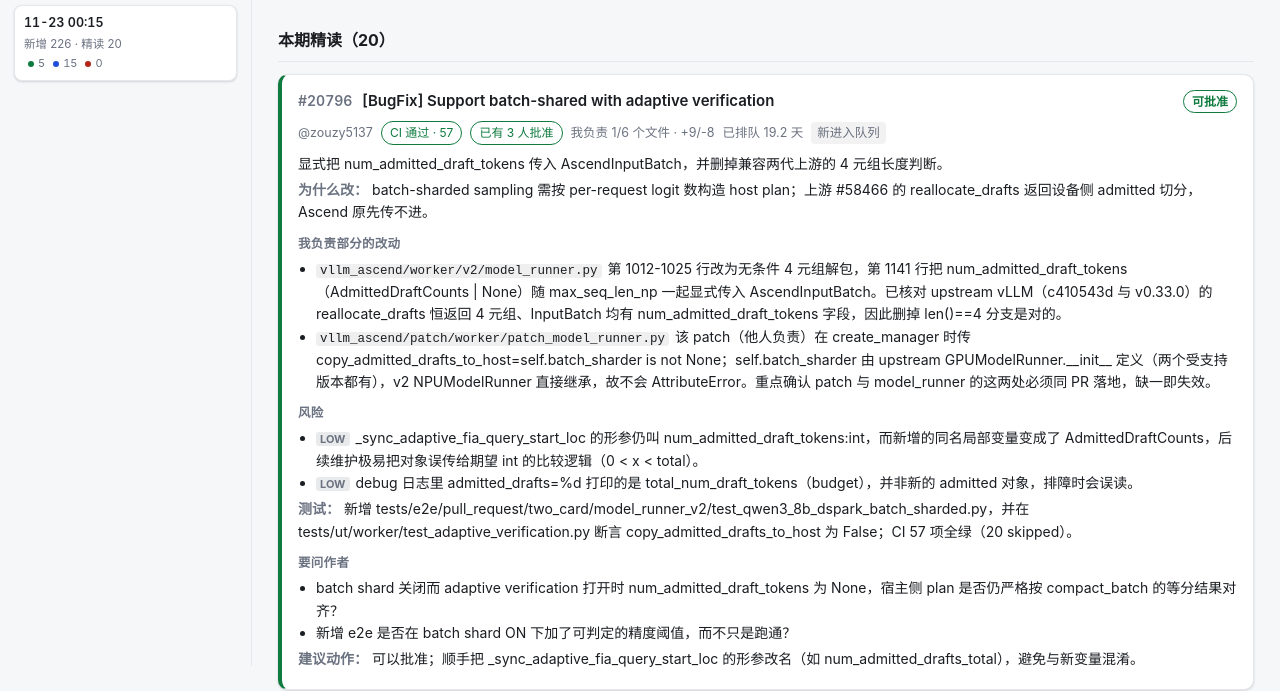
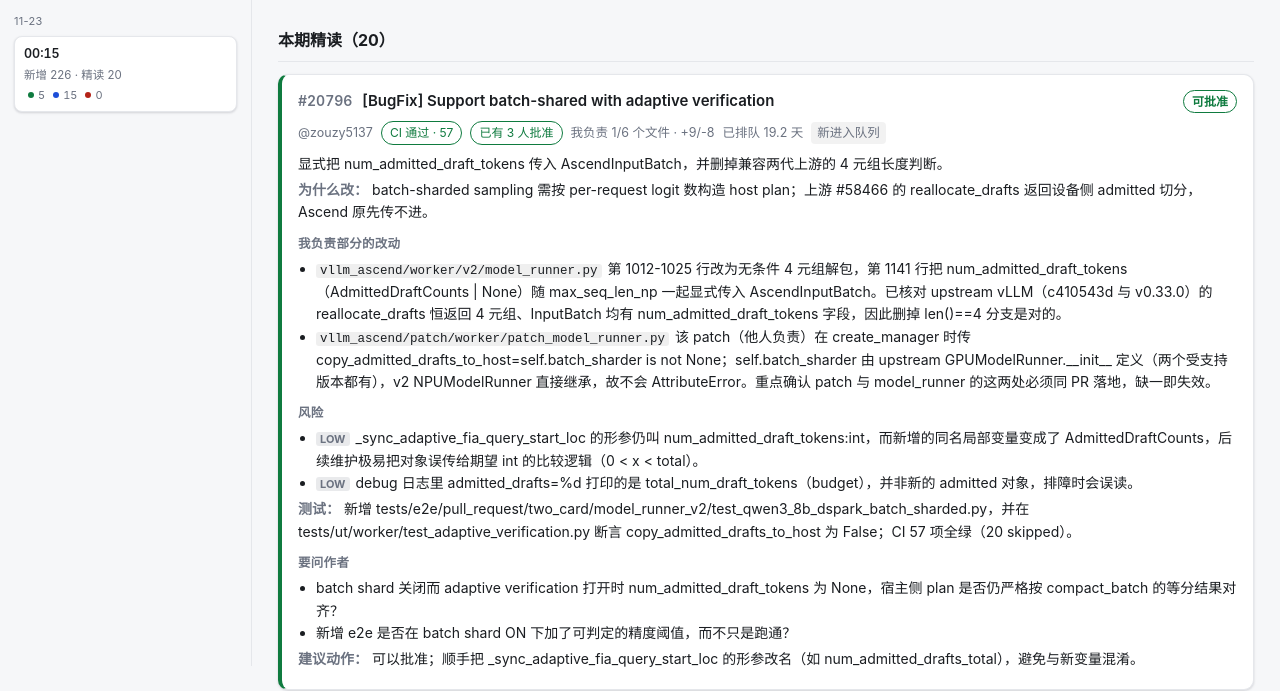
Before and after one commit to zzzzwwjj/vllm-ascend-review, a plain HTML site: page runs/2026-11-23-0015.html in a window 1280 px wide. Shown: the part 134-825 px from the top of the page. Drawn offline with Linux system fonts and the light colour scheme.

Commit message:
chore: refresh review board (runs/2026-11-23-0015.html)

```diff
--- a/runs/2026-11-23-0015.html
+++ b/runs/2026-11-23-0015.html
@@ -24,6 +24,7 @@ body{margin:0;background:var(--bg);color:var(--ink);font:14px/1.6 -apple-system,
 .ed-nums{font-size:11.5px;color:var(--muted)}
 .ed-dots{display:flex;align-items:center;gap:4px;font-size:11px;color:var(--muted);font-variant-numeric:tabular-nums}
 .dot{width:6px;height:6px;border-radius:50%;display:inline-block;margin-left:4px}
+.ed-day{font-size:11px;color:var(--muted);margin:8px 0 2px;letter-spacing:.3px}
 .dot.ok{background:var(--ok)}.dot.look{background:var(--blue)}.dot.push{background:var(--bad)}
 main{min-width:0}
 header{padding:26px 26px 12px}
@@ -94,8 +95,8 @@ footer{margin-top:26px;color:var(--muted);font-size:12px}
     <p class="side-sub">@zzzzwwjj · 每工作日 08:00 / 13:00 / 18:00</p>
   </div>
   <div class="side-title">历史记录 <span>1</span></div>
-  <nav class="eds"><a class="ed active" href="../runs/2026-11-23-0015.html">
-  <span class="ed-when">11-23 00:15</span>
+  <nav class="eds"><div class="ed-day">11-23</div><a class="ed active" href="../runs/2026-11-23-0015.html">
+  <span class="ed-when">00:15</span>
   <span class="ed-nums">新增 226 · 精读 20</span>
   <span class="ed-dots"><i class="dot ok"></i>5<i class="dot look"></i>15<i class="dot push"></i>0</span>
 </a></nav>
```
